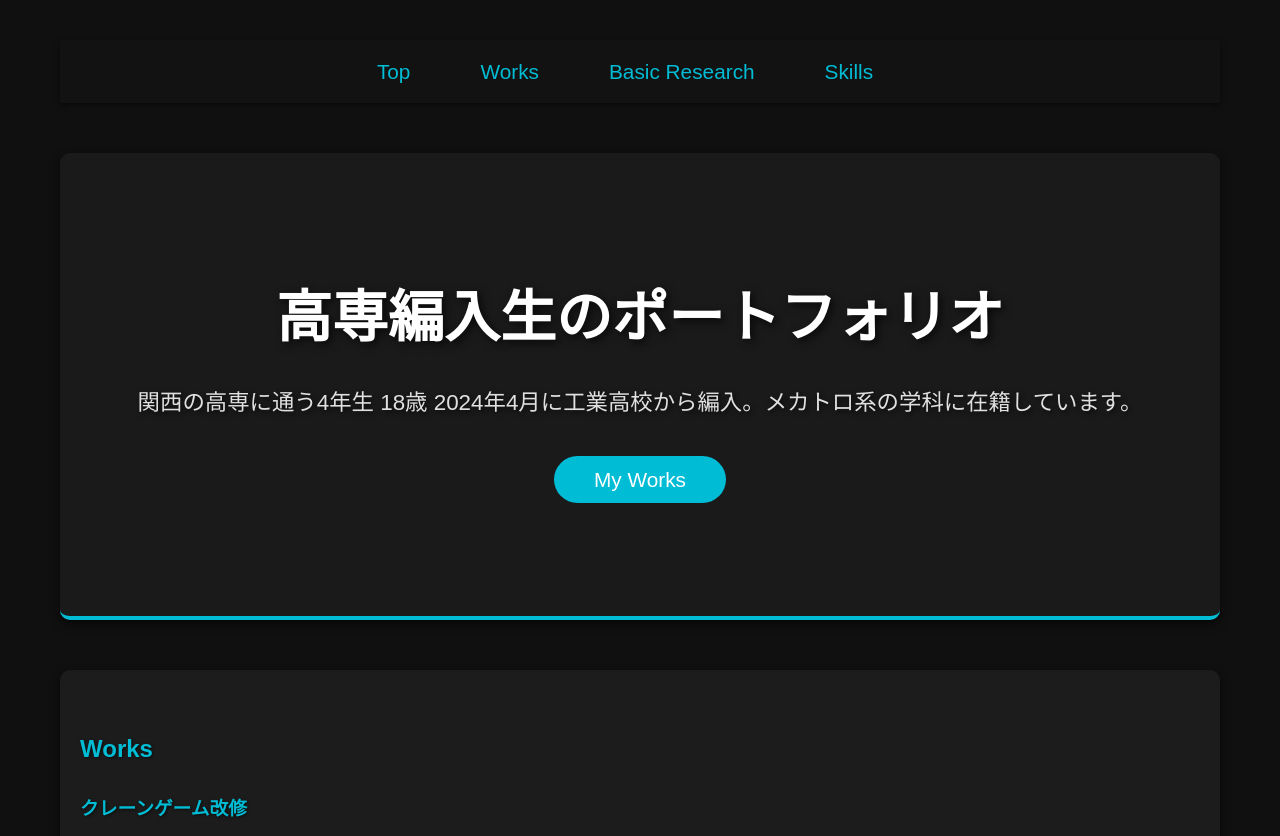
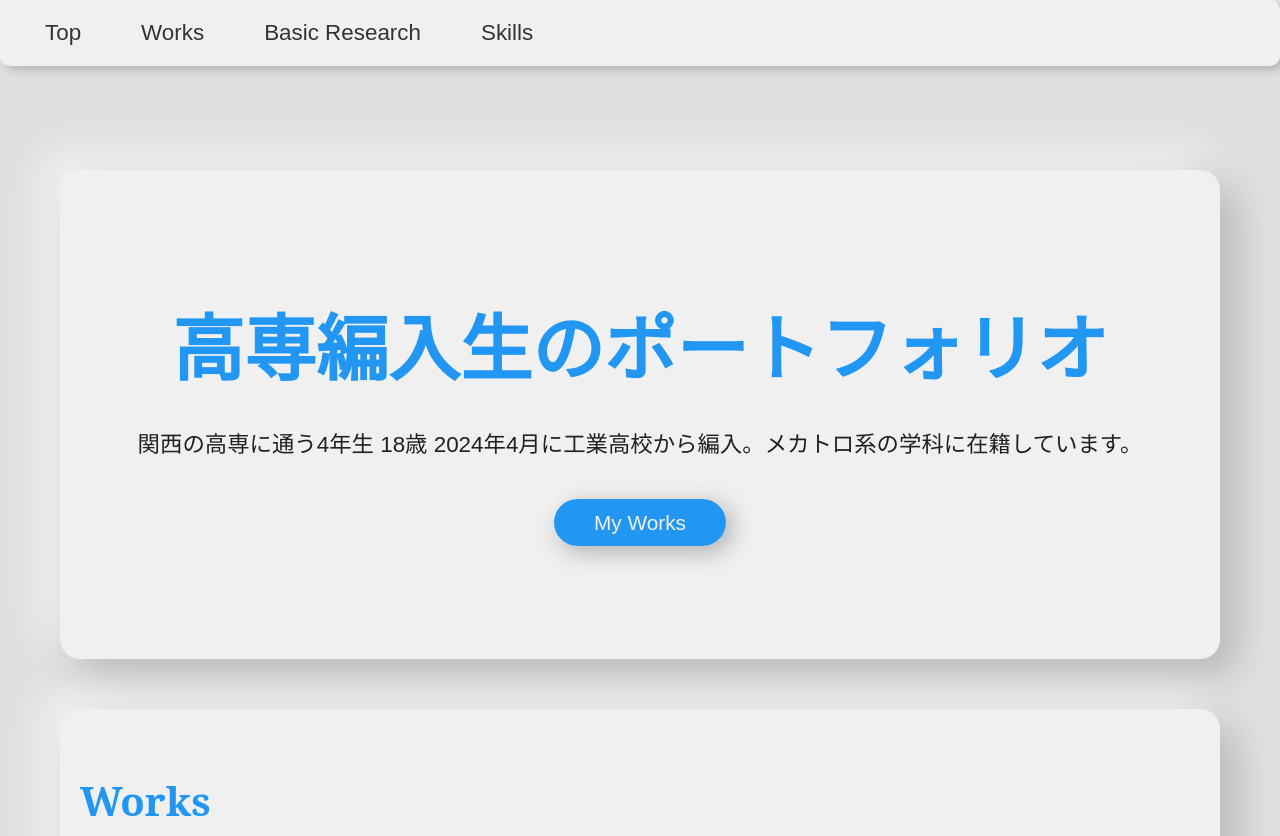
Before and after one commit to rb18837/portfolio, a plain HTML site: page index.html in a window 1280 px wide. Shown: the top 836 px of the page. Drawn offline with Linux system fonts and the light colour scheme.

Commit message:
Add files via upload

```diff
--- a/main.css
+++ b/main.css
@@ -8,8 +8,13 @@
 body {
   font-family: 'Arial', sans-serif;
   line-height: 1.6;
-  background-color: #101010; /* ダークグレー */
-  color: #f0f0f0; /* 文字色を明るい灰色 */
+  background-color: #e0e0e0; /* 明るい背景 */
+  color: #212121; /* 黒 */
+}
+
+/* 明朝体フォントの設定 */
+h1, h2, h3, .top-section h1 {
+  font-family: 'Noto Serif', serif; /* 明朝体 */
 }
 
 /* コンテナ設定 */
@@ -18,19 +23,26 @@ body {
   max-width: 1200px;
   margin: 0 auto;
   padding: 40px 20px;
+  margin-top: 80px; /* ナビゲーションバー分の隙間を作る */
 }
 
 /* ナビゲーションバー */
 .nav {
-  background-color: #121212; /* より深い黒色 */
-  color: #00bcd4; /* 明るい青緑色 */
-  padding: 15px 20px;
-  box-shadow: 0 2px 5px rgba(0, 0, 0, 0.5);
+  background-color: #f0f0f0; /* 明るい背景 */
+  color: #333333; /* 濃い文字 */
+  padding: 15px 30px;
+  position: fixed; /* 固定表示 */
+  top: 0; /* 上部に固定 */
+  left: 0; /* 左側に固定 */
+  width: 100%; /* 幅を画面いっぱいに */
+  z-index: 1000; /* 他の要素より前面に表示 */
+  box-shadow: 4px 4px 8px rgba(0, 0, 0, 0.2), -4px -4px 8px rgba(255, 255, 255, 0.7); /* 明確な影 */
+  border-radius: 10px;
 }
 
 .nav ul {
   display: flex;
-  justify-content: center; /* センター揃え */
+  justify-content: flex-start;
   list-style: none;
 }
 
@@ -39,75 +51,77 @@ body {
 }
 
 .nav a {
-  color: #00bcd4;
+  color: #333333;
   text-decoration: none;
-  font-size: 1.3em;
-  padding: 10px 20px;
-  transition: background-color 0.3s, color 0.3s;
-  border-radius: 5px;
+  font-size: 1.4em;
+  padding: 10px 15px;
+  transition: transform 0.3s, box-shadow 0.3s;
+  border-radius: 10px;
 }
 
 .nav a:hover {
-  background-color: #333333;
-  color: white;
+  transform: scale(1.1);
+  box-shadow: 4px 4px 8px rgba(0, 0, 0, 0.3), -4px -4px 8px rgba(255, 255, 255, 0.7); /* ホバー時の影を強調 */
 }
 
 /* トップセクション */
 .top-section {
-  background-color: #1a1a1a; /* ダークグレー */
-  color: white;
+  background-color: #f0f0f0; /* 明るい背景 */
+  color: #212121; /* 黒 */
   text-align: center;
   padding: 120px 20px;
-  border-bottom: 4px solid #00bcd4; /* 青緑の下線 */
+  border-radius: 20px;
+  box-shadow: 15px 15px 40px rgba(0, 0, 0, 0.2), -15px -15px 40px rgba(255, 255, 255, 0.7); /* 明確で深い影 */
+  margin-bottom: 40px;
 }
 
 .top-section h1 {
-  font-size: 3.5em;
+  font-size: 4.5em;
   margin-bottom: 20px;
-  text-shadow: 3px 3px 8px rgba(0, 0, 0, 0.7);
+  color: #2196f3; /* 青色 */
 }
 
 .top-section p {
   font-size: 1.4em;
   margin-bottom: 40px;
-  text-shadow: 2px 2px 5px rgba(0, 0, 0, 0.7);
 }
 
 .top-section .btn {
-  background-color: #00bcd4;
-  color: white;
+  background-color: #2196f3; /* 青色 */
+  color: #f0f0f0; /* 明るい灰色 */
   padding: 12px 40px;
   font-size: 1.3em;
   text-decoration: none;
-  border-radius: 30px;
-  transition: background-color 0.3s, transform 0.3s;
+  border-radius: 50px;
+  box-shadow: 5px 5px 25px rgba(0, 0, 0, 0.3), -5px -5px 25px rgba(255, 255, 255, 0.6); /* 深い影 */
+  transition: transform 0.3s, box-shadow 0.3s;
 }
 
 .top-section .btn:hover {
-  background-color: #0097a7;
   transform: scale(1.05);
+  box-shadow: 8px 8px 30px rgba(0, 0, 0, 0.35), -8px -8px 30px rgba(255, 255, 255, 0.7); /* ホバー時の深い影 */
 }
 
 /* セクション設定 */
 section {
   padding: 60px 20px;
   margin-top: 50px;
-  background-color: #1c1c1c; /* ダークグレー */
-  border-radius: 10px;
-  box-shadow: 0 4px 10px rgba(0, 0, 0, 0.6);
+  background-color: #f0f0f0; /* 明るい背景 */
+  border-radius: 20px;
+  box-shadow: 15px 15px 40px rgba(0, 0, 0, 0.2), -15px -15px 40px rgba(255, 255, 255, 0.7); /* 深い影 */
 }
 
 h2, h3 {
-  color: #00bcd4; /* 明るい青緑色 */
+  font-size: 2.5em; /* h2を大きく */
   margin-bottom: 25px;
-  text-shadow: 1px 1px 3px rgba(0, 0, 0, 0.6);
+  color: #2196f3; /* 青色 */
 }
 
 p {
   font-size: 1.1em;
   margin-bottom: 25px;
   line-height: 1.8;
-  color: #e0e0e0; /* 明るい灰色 */
+  color: #212121; /* 黒 */
 }
 
 /* 画像ギャラリー */
@@ -119,17 +133,41 @@ p {
 }
 
 .img-2col-container img {
-  width: 48%; /* 幅を48%に変更して余白を確保 */
+  width: 48%;
   height: auto;
-  border-radius: 15px;
-  transition: transform 0.3s ease-in-out;
+  border-radius: 20px;
+  transition: transform 0.3s ease-in-out, box-shadow 0.3s;
+  box-shadow: 10px 10px 25px rgba(0, 0, 0, 0.25), -10px -10px 25px rgba(255, 255, 255, 0.7); /* 深い影 */
 }
 
 .img-2col-container img:hover {
-  transform: scale(1.05); /* 画像にホバー時の拡大効果 */
+  transform: scale(1.05);
+  box-shadow: 12px 12px 35px rgba(0, 0, 0, 0.3), -12px -12px 35px rgba(255, 255, 255, 0.8); /* ホバー時の深い影 */
 }
 
 /* レスポンシブ対応 */
+@media screen and (max-width: 1024px) {
+  .nav ul {
+    justify-content: center;
+  }
+
+  .img-2col-container img {
+    width: 48%;
+  }
+
+  .top-section h1 {
+    font-size: 2.8em;
+  }
+
+  .top-section p {
+    font-size: 1.2em;
+  }
+
+  .top-section .btn {
+    font-size: 1.2em;
+  }
+}
+
 @media screen and (max-width: 768px) {
   .img-2col-container img {
     width: 80%; /* モバイル端末で画像を小さくするため、幅を80%に設定 */
@@ -146,11 +184,11 @@ p {
   }
 
   .top-section h1 {
-    font-size: 2.8em;
+    font-size: 2.5em;
   }
 
   .top-section p {
-    font-size: 1.2em;
+    font-size: 1.1em;
   }
 
   .top-section .btn {
@@ -159,32 +197,27 @@ p {
   }
 }
 
-@media screen and (max-width: 1024px) {
+@media screen and (max-width: 480px) {
   .img-2col-container img {
-    width: 48%; /* タブレットサイズでの画像幅を少し小さく */
+    width: 100%;
+    margin: 0 auto;
   }
 
   .nav ul {
-    justify-content: center;
+    flex-direction: column;
+    align-items: center;
   }
 
   .top-section h1 {
-    font-size: 2.8em;
+    font-size: 2.3em;
   }
 
   .top-section p {
-    font-size: 1.2em;
-  }
-
-  .top-section .btn {
-    font-size: 1.2em;
-  }
-
-  .img-2col-container {
-    flex-direction: row;
-  }
-
-  .img-2col-container img {
-    width: 48%;
+    font-size: 1.1em;
   }
 }
+
+/* スムーズスクロール */
+html {
+  scroll-behavior: smooth;
+}
```
